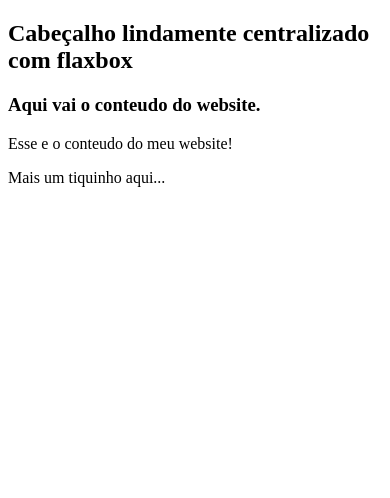
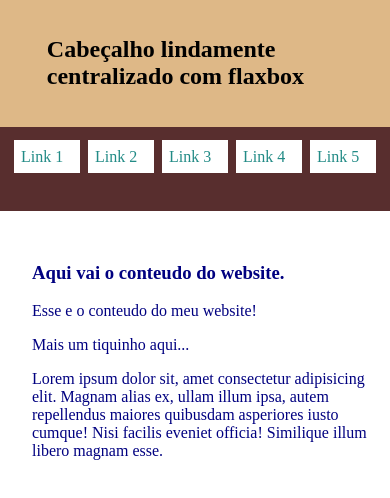
Before and after one commit to Gusleme/LIMA, a plain HTML site: page flexgrid/index.html in a window 390 px wide. Drawn offline with Linux system fonts and the light colour scheme.

Commit message:
Add files via upload

```diff
--- a/flexgrid/estilos.css
+++ b/flexgrid/estilos.css
@@ -1,30 +1,54 @@
+html, body {
+    margin: 0;
+    padding: 0;
+    height: 100%;
+}
 body{
+    color: rgb(34, 139, 134);
+    display: grid;
+    grid-template-columns: minmax(min-content, 25vw);
+    grid-template-rows: minmax(min-content, 15vh) 1fr;
+    grid-template-areas: 'sidebar header'
+                         'sidebar content'  ;
+}
 
+
+.header {
+    background-color: burlywood;
+    color:black;
+    grid-area: header;
+    display: flex;
+    justify-content: center;
+    align-items: center ;
+
+    padding: 1rem;
 }
-.header{
 
-}
-div{
-
+.sidebar {
+    background-color: rgb(88, 46, 46);
+    grid-area: sidebar;
+    display: flex;
+    flex-direction: column;
+    justify-content: space-evenly;
+    padding: 0.5rem;
+    overflow: auto;
 }
 .item{
-
+    flex: 1;
+    background: white;
+    padding: 1rem;
+    margin: 0.5rem;
+    height: max-content;
 }
-.container{
-
+.item:hover {
+    color: aliceblue;
+    background-color: rgb(50, 66, 23);
 }
-.sidebar{
-
+.content {
+    background-color: white;
+    color: navy;
+    grid-area: content;
+    padding-left: 6rem;
+    padding-right: 4rem;
+    padding-top: 2rem;
 }
-.content{
-
-}
-h2{
-
-}
-h3{
-
-}
-p{
-
-}
--- a/flexgrid/index.html
+++ b/flexgrid/index.html
@@ -1,29 +1,33 @@
 <!DOCTYPE html>
 <html lang="pt-br">
 <head>
+    <link rel="stylesheet" href="estilos.css">
+    <link rel="stylesheet" href="responsividade.css">
     <meta charset="UTF-8">
     <meta name="viewport" content="width=device-width, initial-scale=1.0">
     <title>FlexGrid</title>
 </head>
 <body>
-<div class="container">
     <div class="header">
         <h2>Cabeçalho lindamente centralizado com flaxbox</h2>
     </div>
     <div class="sidebar">
-        <div class="item"></div>
-        <div class="item"></div>
-        <div class="item"></div>
-        <div class="item"></div>
-        <div class="item"></div>
+        <div class="item">Link 1</div>
+        <div class="item">Link 2</div>
+        <div class="item">Link 3</div>
+        <div class="item">Link 4</div>
+        <div class="item">Link 5</div>
     </div>
-<div class="content"></div>
+<div class="content">
     <h3>Aqui vai o conteudo do website.</h3>
     <p>Esse e o conteudo do meu website!</p>
     <p>Mais um tiquinho aqui...</p>
+    <p>Lorem ipsum dolor sit, amet consectetur adipisicing elit. Magnam alias ex, ullam illum ipsa, autem repellendus maiores quibusdam asperiores iusto cumque! Nisi facilis eveniet officia! Similique illum libero magnam esse.</p>
     <!-- Rendimensione a janela para mostrar
     recursos responsivos do CSS Grid e
     do CSS flexbox!  -->
 </div>
+
+
 </body>
 </html>
--- /dev/null
+++ b/flexgrid/responsividade.css
@@ -0,0 +1,54 @@
+/*@media é um seletor do CSS que permite definir estilos para cada tipo de mídia. É uma estrutura de código que faz parte do módulo de Media Queries,que é uma tecnologia CSS que permite estilizar uma pagina web de acordo com determinadas condições:
+- Dimensões de tela
+- Relação de aspecto da tela
+- Orientação do dispositivo */
+
+@media (max-width: 768px) {
+    .item {
+        flex:0;
+        padding-top: 2.4rem;
+        padding-bottom: 2.4rem;
+    }
+    .sidebar {
+        justify-content: flex-start;
+    }
+    .content {
+        padding-left: 2rem;
+        padding-right: 1rem;
+    }
+}
+    @media (max-width: 480px) {
+        body {
+            grid-template-columns:1fr;
+            grid-template-rows: minmax(min-content, 15vh) minmax(min-content, 10vh)1fr;
+            grid-template-areas:   'header'
+                                   'sidebar'
+                                   'content';
+        }
+
+        .sidebar{
+            flex-flow: row wrap;
+            padding: 10px;
+        }
+
+        .item {
+            flex:1;
+            padding: 2%;
+            margin: 1%;
+        }
+
+        .header {
+            padding-left: 12%;
+        }
+    }
+
+    @media (max-width: 300px) {
+        .sidebar {
+            font-size: 10.5 px;
+            flex-flow: row nowrap;
+            padding: 7%;
+        }
+        .item {
+            flex: 1 1 content;
+        }
+    }
```
